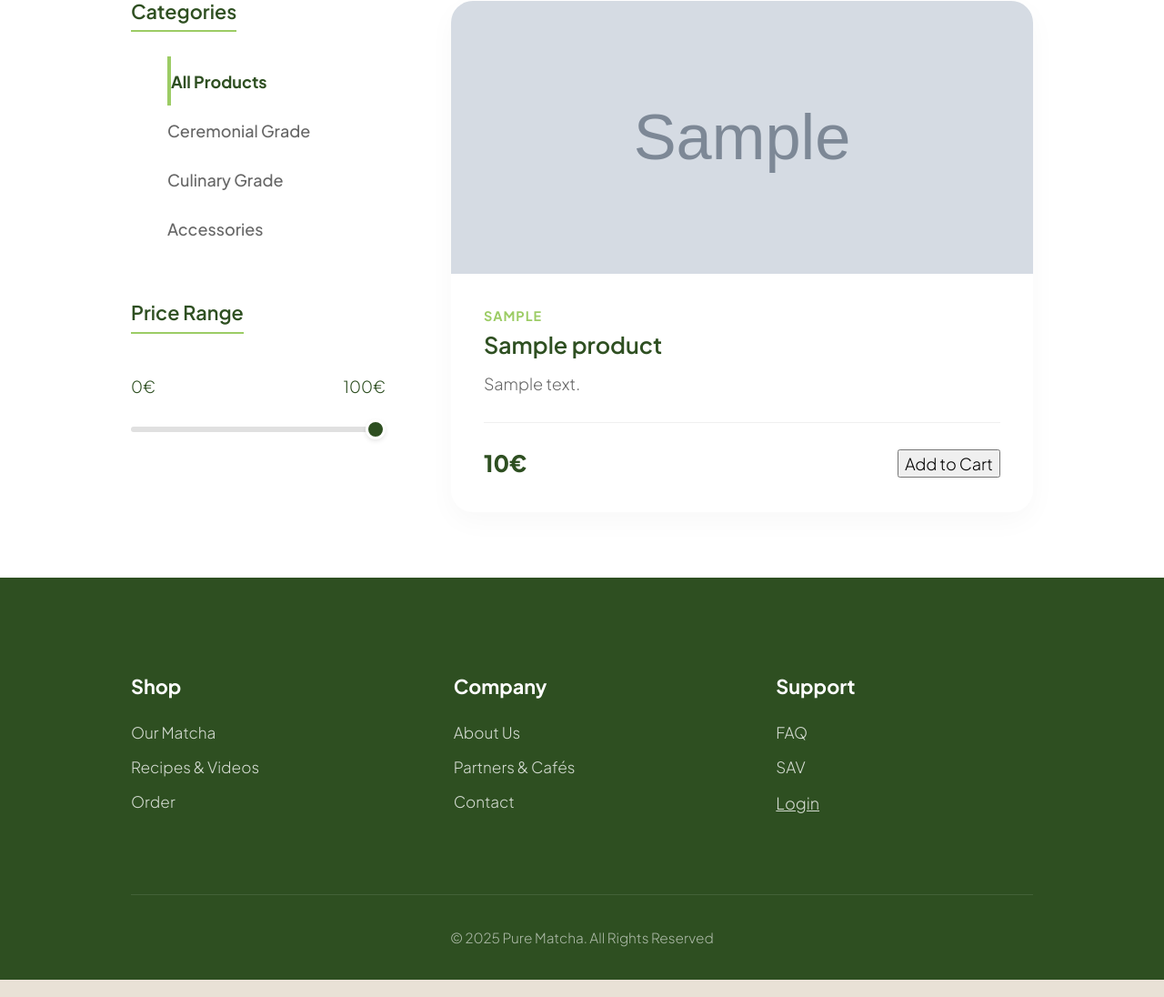
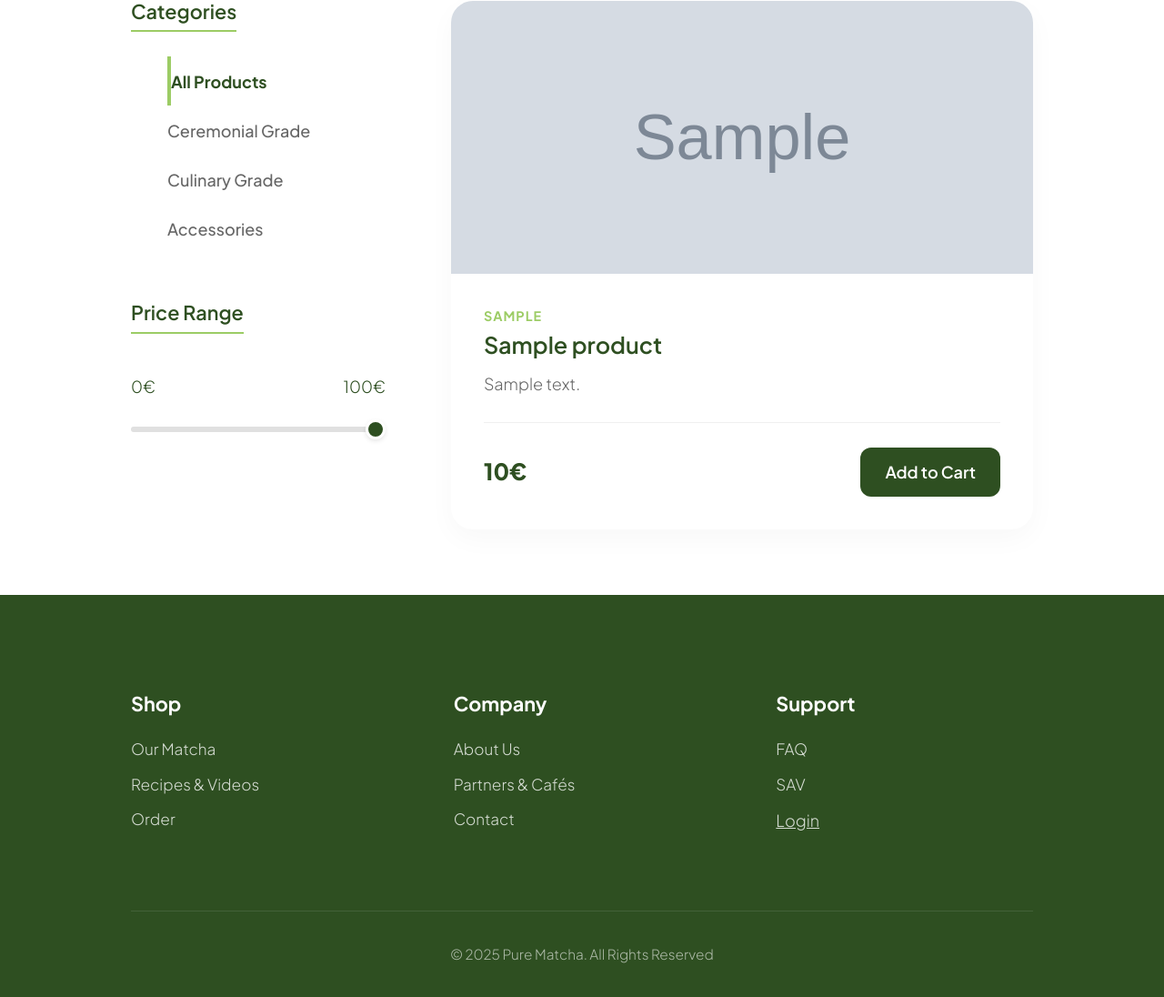
Before and after one commit to bobbyelfamoso/projetdev, a PHP site: page /shopping.php in a window 1280 px wide. Shown: the part 802-1898 px from the top of the page at 91% size. Run offline with PHP 8.4, Linux system fonts and the light colour scheme; tables that the repository leaves empty or names only in its code hold one stand-in row (values such as "Sample post"); grey boxes marked "Sample" are stand-in pictures; some libraries are stand-ins or nearby versions.

Commit message:
fix bouton add to cart

```diff
--- a/src/shopping.php
+++ b/src/shopping.php
@@ -79,7 +79,7 @@
                                 </span>
                                 <form method="POST" action="api/cart/create.php" style="display:inline;">
                                     <input type="hidden" name="product_id" value="<?= htmlspecialchars($product['id_product']) ?>">
-                                    <button type="submit">Add to Cart</button>
+                                    <button type="submit" class="add-btn">Add to Cart</button>
                                 </form>
                             </div>
                         </div>
```
